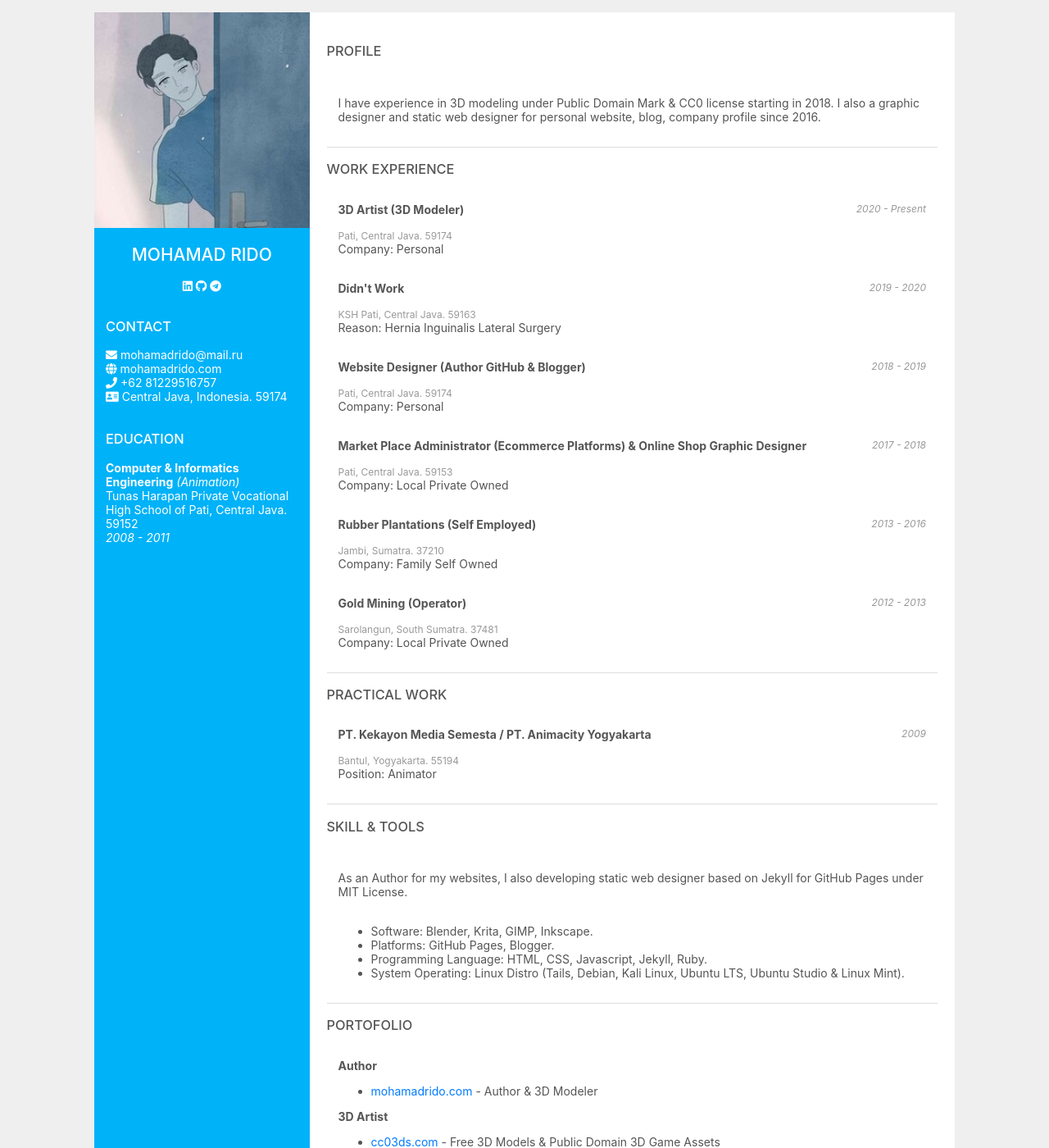
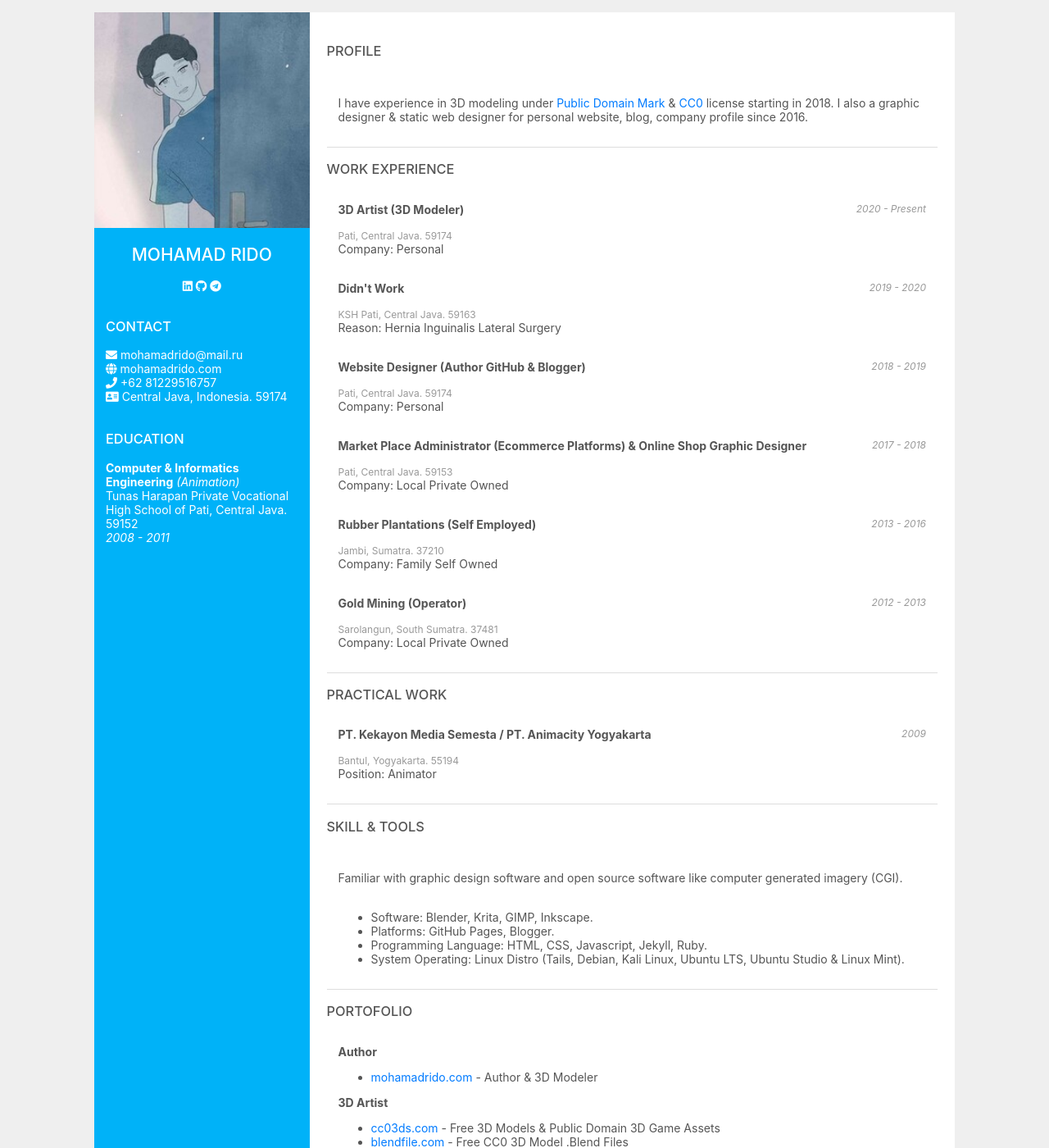
Before and after one commit to mohamadrido/about, a Jekyll site: the page built from index.html, in a window 1280 px wide and 1400 px high. Shown: the whole window at 82% size. Built offline with Jekyll 4.4.1, drawn with Linux system fonts in a browser that asks for light colours.

Commit message:
Update index.html

```diff
--- a/index.html
+++ b/index.html
@@ -99,7 +99,7 @@
 
     <h3>SKILL & TOOLS</h3>
     <div class="container" style="padding: 1em; border-bottom: 1px solid #ddd;">
-    <p>As an Author for my websites, I also developing static web designer based on Jekyll for GitHub Pages under MIT License.<br/>
+    <p>Familiar with graphic design software and open source software like computer generated imagery (CGI).<br/>
     <br/>
     <ul>
     <li>Software: Blender, Krita, GIMP, Inkscape.</li>
```
Also changed, not shown: other parts of index.html (+1 -1 lines).
